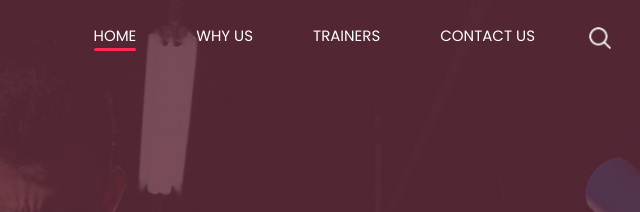
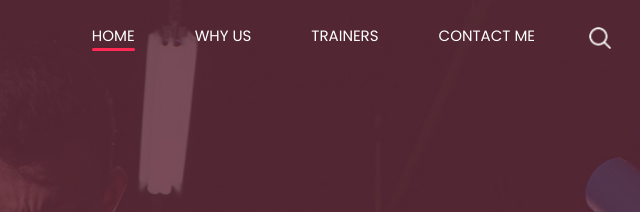
Before and after one commit to Soundarya-28/myproject, a plain HTML site: page index.html in a window 1280 px wide. Shown: the top 212 px of the page, 631-1271 px from the left. Drawn offline with nearby package versions, Linux system fonts and the light colour scheme.

Commit message:
all contact us changed to changed me by soundarya

```diff
--- a/index.html
+++ b/index.html
@@ -57,7 +57,7 @@
                   <a class="nav-link" href="trainer.html"> trainers</a>
                 </li>
                 <li class="nav-item">
-                  <a class="nav-link" href="contact.html"> Contact Us</a>
+                  <a class="nav-link" href="contact.html"> Contact Me</a>
                 </li>
               </ul>
               <div class="user_option">
```
